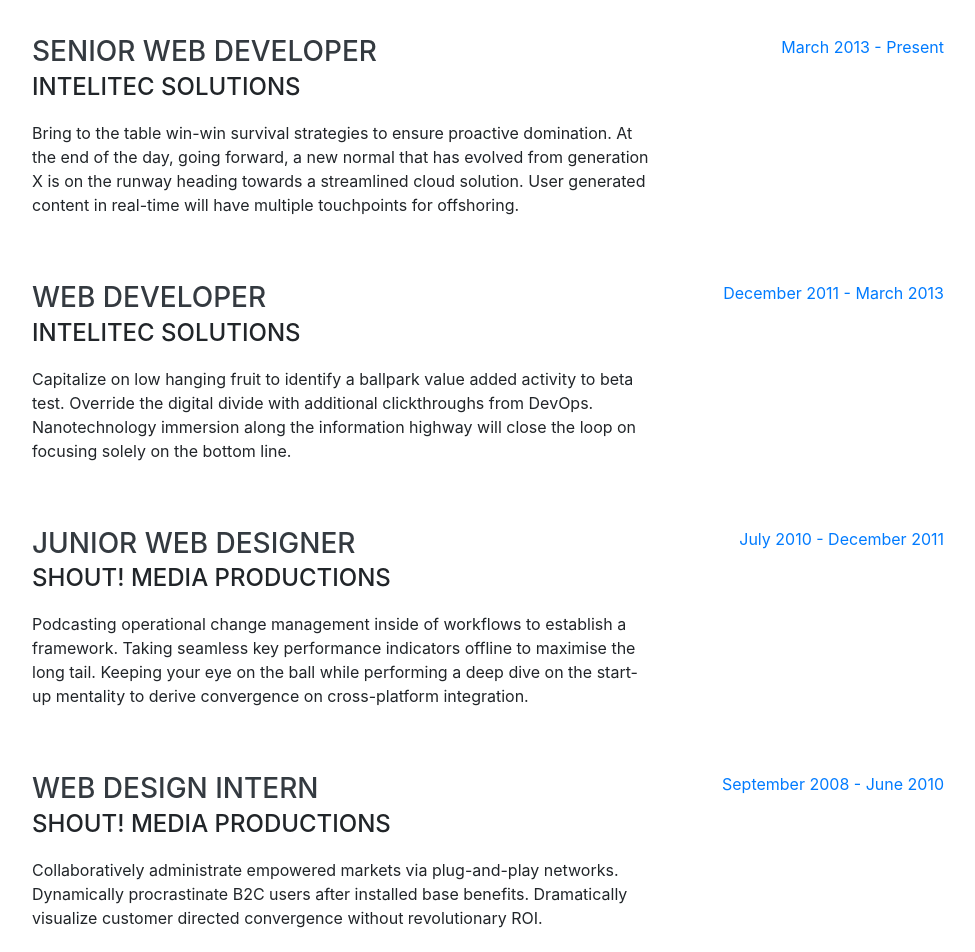
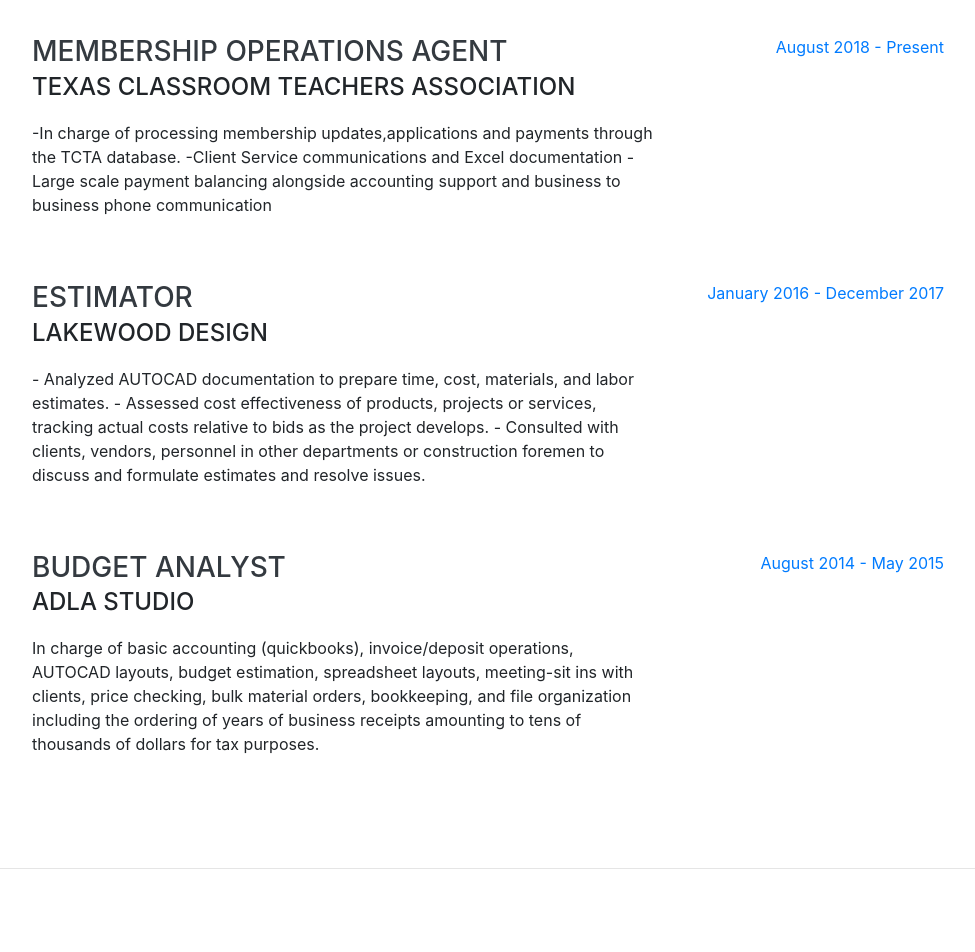
Before and after one commit to eg22453/BootstrapPortfolio, a website with bundled scripts: page index.html in a window 1280 px wide. Shown: the part 900-1852 px from the top of the page, without its empty margins (288-1263 px from the left). Built offline with nearby package versions, Linux system fonts and the light colour scheme; a web font is replaced by a local one.

Commit message:
make experience section different

```diff
--- a/index.html
+++ b/index.html
@@ -69,7 +69,8 @@
         <div class="subheading mb-5">12345 Fake Address · Austin, TX 78345 · (361) 815 5417 ·
           <a href="mailto:name@email.com">stevenmacgarza@gmail.com</a>
         </div>
-        <p class="lead mb-5">I am experienced in leveraging agile frameworks to provide a robust synopsis for high level overviews. Iterative approaches to corporate strategy foster collaborative thinking to further the overall value proposition.</p>
+        <p class="lead mb-5">I am a Univeristy of Texas graduate with a background in multiple industries.
+           I love to learn and am currently attending a fullstack web developement bootcamp!</p>
         <div class="social-icons">
           <a href="#">
             <i class="fab fa-linkedin-in"></i>
@@ -77,8 +78,6 @@
           <a href="#">
             <i class="fab fa-github"></i>
           </a>
-          <a href="#">
-            <i class="fab fa-twitter"></i>
           </a>
           <a href="#">
             <i class="fab fa-facebook-f"></i>
@@ -93,49 +92,46 @@
       <div class="w-100">
         <h2 class="mb-5">Experience</h2>
 
+
         <div class="resume-item d-flex flex-column flex-md-row justify-content-between mb-5">
             <div class="resume-content">
-            <h3 class="mb-0">Senior Web Developer</h3>
-            <div class="subheading mb-3">Intelitec Solutions</div>
-            <p>Bring to the table win-win survival strategies to ensure proactive domination. At the end of the day, going forward, a new normal that has evolved from generation X is on the runway heading towards a streamlined cloud solution. User generated content in real-time will have multiple touchpoints for offshoring.</p>
+              <h3 class="mb-0">Membership Operations Agent</h3>
+              <div class="subheading mb-3">Texas Classroom Teachers Association</div>
+              <p>-In charge of processing membership updates,applications and payments through the TCTA database.
+                  -Client Service communications and Excel documentation
+                  -Large scale payment balancing alongside accounting support and business to business phone communication </p>
             </div>
             <div class="resume-date text-md-right">
-            <span class="text-primary">March 2013 - Present</span>
+              <span class="text-primary">August 2018 - Present</span>
             </div>
           </div>
 
         <div class="resume-item d-flex flex-column flex-md-row justify-content-between mb-5">
           <div class="resume-content">
-            <h3 class="mb-0">Web Developer</h3>
-            <div class="subheading mb-3">Intelitec Solutions</div>
-            <p>Capitalize on low hanging fruit to identify a ballpark value added activity to beta test. Override the digital divide with additional clickthroughs from DevOps. Nanotechnology immersion along the information highway will close the loop on focusing solely on the bottom line.</p>
+            <h3 class="mb-0">Estimator</h3>
+            <div class="subheading mb-3">Lakewood Design</div>
+            <p>- Analyzed AUTOCAD documentation to prepare time, cost, materials, and labor estimates.
+
+                - Assessed cost effectiveness of products, projects or services, tracking actual costs relative to bids as the project develops.
+
+                - Consulted with clients, vendors, personnel in other departments or construction foremen to discuss and formulate estimates and resolve issues.</p>
           </div>
           <div class="resume-date text-md-right">
-            <span class="text-primary">December 2011 - March 2013</span>
+            <span class="text-primary">January 2016 - December 2017</span>
           </div>
         </div>
 
         <div class="resume-item d-flex flex-column flex-md-row justify-content-between mb-5">
           <div class="resume-content">
-            <h3 class="mb-0">Junior Web Designer</h3>
-            <div class="subheading mb-3">Shout! Media Productions</div>
-            <p>Podcasting operational change management inside of workflows to establish a framework. Taking seamless key performance indicators offline to maximise the long tail. Keeping your eye on the ball while performing a deep dive on the start-up mentality to derive convergence on cross-platform integration.</p>
+            <h3 class="mb-0">Budget Analyst</h3>
+            <div class="subheading mb-3">ADLA Studio</div>
+            <p>In charge of basic accounting (quickbooks), invoice/deposit operations, AUTOCAD layouts, budget estimation, spreadsheet layouts, meeting-sit ins with clients, price checking, bulk material orders, bookkeeping, and file organization including the ordering of years of business receipts amounting to tens of thousands of dollars for tax purposes.</p>
           </div>
           <div class="resume-date text-md-right">
-            <span class="text-primary">July 2010 - December 2011</span>
+            <span class="text-primary">August 2014 - May 2015</span>
           </div>
         </div>
 
-        <div class="resume-item d-flex flex-column flex-md-row justify-content-between">
-          <div class="resume-content">
-            <h3 class="mb-0">Web Design Intern</h3>
-            <div class="subheading mb-3">Shout! Media Productions</div>
-            <p>Collaboratively administrate empowered markets via plug-and-play networks. Dynamically procrastinate B2C users after installed base benefits. Dramatically visualize customer directed convergence without revolutionary ROI.</p>
-          </div>
-          <div class="resume-date text-md-right">
-            <span class="text-primary">September 2008 - June 2010</span>
-          </div>
-        </div>
 
       </div>
 
```
Lines whose indentation alone changed are shown as unchanged.
